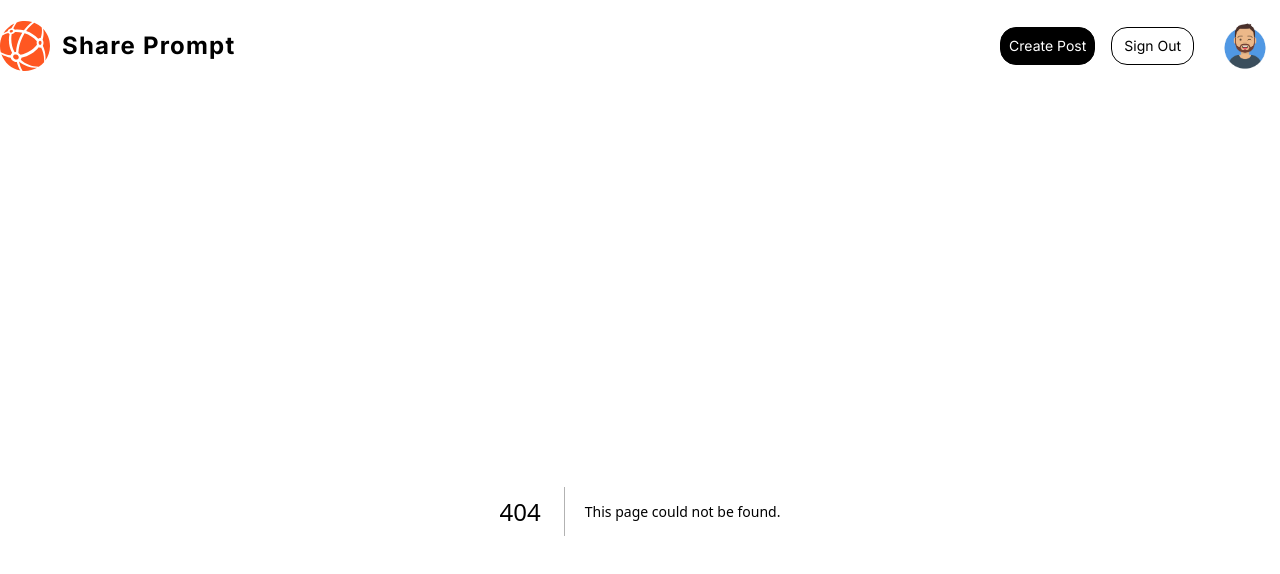
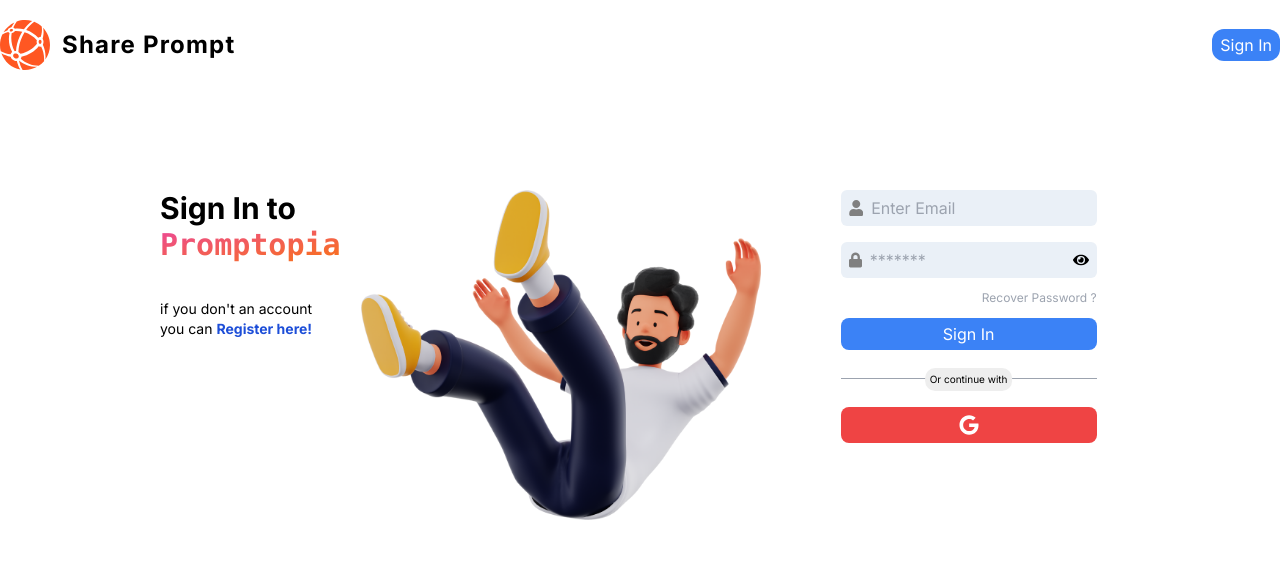
Before and after one commit to Joe-77/promptopia, a Next.js app: page /login in a window 1280 px wide. Before the commit this address had no page. Shown: the top 574 px of the page. Built offline with nearby package versions, Linux system fonts and the light colour scheme.

Commit message:
end signup page

```diff
--- a/src/app/globals.css
+++ b/src/app/globals.css
@@ -1,3 +1,19 @@
 @tailwind base;
 @tailwind components;
 @tailwind utilities;
+
+input[type="password"]::-ms-reveal {
+  display: none;
+}
+.another::before {
+  content: "Or continue with";
+  position: absolute;
+  top: -10px;
+  left: 50%;
+  transform: translateX(-50%);
+  z-index: 100;
+  background-color: #eee;
+  padding: 4px 5px;
+  font-size: 10px;
+  border-radius: 10px;
+}
--- /dev/null
+++ b/src/app/login/page.tsx
@@ -0,0 +1,37 @@
+import Link from "next/link";
+import logo from "../../../assets/images/login.png";
+import Image from "next/image";
+import Login from "@/components/Login";
+
+const login = () => {
+  return (
+    <section className="w-full mt-20 px-3 md:px-0 sm:w-3/4 m-auto flex flex-col items-center sm:items-start sm:flex-row max-md:gap-15 gap-20">
+      <div className="flex gap-5">
+        <div>
+          <h2 className="text-3xl font-bold">
+            Sign In to <br />{" "}
+            <span className="text-transparent bg-clip-text bg-gradient-to-br from-pink-500 to-orange-500 font-mono">
+              Promptopia
+            </span>
+          </h2>
+          <p className="text-sm mt-9 leading-5">
+            if you don't an account <br /> you can{" "}
+            <Link className="text-blue-700 font-bold" href="register">
+              Register here!
+            </Link>
+          </p>
+        </div>
+        <div>
+          <Image
+            className="w-60 max-lg:hidden md:w-[400px]"
+            src={logo}
+            alt="login"
+          />
+        </div>
+      </div>
+      <Login />
+    </section>
+  );
+};
+
+export default login;
--- /dev/null
+++ b/src/app/register/page.tsx
@@ -0,0 +1,37 @@
+import Link from "next/link";
+import logo from "../../../assets/images/login.png";
+import Image from "next/image";
+import Register from "@/components/Register";
+
+const register = () => {
+  return (
+    <section className="w-full mt-20 px-3 md:px-0 sm:w-3/4 m-auto flex flex-col items-center sm:items-start sm:flex-row max-md:gap-15 gap-20">
+      <div className="flex gap-5">
+        <div>
+          <h2 className="text-3xl font-bold">
+            Sign Up to <br />{" "}
+            <span className="text-transparent bg-clip-text bg-gradient-to-br from-pink-500 to-orange-500 font-mono">
+              Promptopia
+            </span>
+          </h2>
+          <p className="text-sm mt-9 leading-5">
+            if you have an account <br /> you can{" "}
+            <Link className="text-blue-700 font-bold" href="login">
+              Sign In now!
+            </Link>
+          </p>
+        </div>
+        <div>
+          <Image
+            className="w-60 max-lg:hidden md:w-[400px]"
+            src={logo}
+            alt="login"
+          />
+        </div>
+      </div>
+      <Register/>
+    </section>
+  );
+};
+
+export default register;
--- /dev/null
+++ b/src/components/Login.tsx
@@ -0,0 +1,46 @@
+"use client";
+import { FaUser, FaLock, FaEye, FaRegEyeSlash, FaGoogle } from "react-icons/fa";
+import { useState } from "react";
+import Link from "next/link";
+
+const Login = () => {
+  const [showPass, setShowPass] = useState(false);
+
+  return (
+    <form className="max-w-64">
+      <div className="w-full rounded-md px-2 flex  gap-2 items-center bg-[#EAF0F7]">
+        <FaUser color="gray" />
+        <input
+          className="w-full h-full outline-none bg-transparent py-2 rounded-md"
+          placeholder="Enter Email"
+          type="text"
+        />
+      </div>
+      <div className="w-full relative mt-4 rounded-md px-2 flex  gap-2 items-center bg-[#EAF0F7]">
+        <FaLock color="gray" />
+        <input
+          className="w-full h-full outline-none bg-transparent py-2 rounded-md"
+          placeholder="*******"
+          type={`${showPass ? "text" : "password"}`}
+        />
+        <span onClick={() => setShowPass(!showPass)} className="cursor-pointer">
+          {showPass ? <FaRegEyeSlash /> : <FaEye />}
+        </span>
+      </div>
+      <span className="text-xs flex justify-end mt-3 text-gray-400">
+        <Link href="reset-password">Recover Password ?</Link>
+      </span>
+      <button className="w-full text-center bg-blue-500 mt-3 py-1 text-white rounded-lg duration-500 hover:bg-blue-700">
+        Sign In
+      </button>
+      <div className="w-full h-[1px] bg-gray-400 mt-7 relative another"></div>
+      <div className="mt-7">
+        <div className="w-full cursor-pointer flex justify-center items-center gap-2 bg-red-500 py-2 rounded-lg text-xl text-white duration-500 hover:bg-red-700">
+          <FaGoogle />
+        </div>
+      </div>
+    </form>
+  );
+};
+
+export default Login;
--- a/src/components/Nav.tsx
+++ b/src/components/Nav.tsx
@@ -18,7 +18,8 @@
       </Link>
 
       {/* Mobile */}
-
+      {isLogin ? (
+        <>
           <div className="relative sm:hidden">
             <button onClick={() => setDropdown(!dropdown)}>
               <Image src={user} width={70} height={70} alt="user" />
@@ -58,6 +59,12 @@
               </Link>
             </button>
           </div>
+        </>
+      ) : (
+        <button className="bg-blue-500 px-2 py-1 rounded-xl text-white">
+          <Link href='/login'>Sign In</Link>
+        </button>
+      )}
     </nav>
   );
 };
--- /dev/null
+++ b/src/components/Register.tsx
@@ -0,0 +1,46 @@
+"use client";
+import { FaUser, FaLock, FaEye, FaRegEyeSlash, FaGoogle } from "react-icons/fa";
+import { useState } from "react";
+import Link from "next/link";
+import { IoMail } from "react-icons/io5";
+
+const Register = () => {
+  const [showPass, setShowPass] = useState(false);
+
+  return (
+    <form className="max-w-64">
+      <div className="w-full rounded-md px-2 flex  gap-2 items-center bg-[#EAF0F7]">
+        <FaUser color="gray" />
+        <input
+          className="w-full h-full outline-none bg-transparent py-2 rounded-md"
+          placeholder="User Name"
+          type="text"
+        />
+      </div>
+      <div className="w-full mt-4 rounded-md px-2 flex  gap-2 items-center bg-[#EAF0F7]">
+        <IoMail color="gray" />
+        <input
+          className="w-full h-full outline-none bg-transparent py-2 rounded-md"
+          placeholder="Enter Email"
+          type="text"
+        />
+      </div>
+      <div className="w-full relative mt-4 rounded-md px-2 flex  gap-2 items-center bg-[#EAF0F7]">
+        <FaLock color="gray" />
+        <input
+          className="w-full h-full outline-none bg-transparent py-2 rounded-md"
+          placeholder="*******"
+          type={`${showPass ? "text" : "password"}`}
+        />
+        <span onClick={() => setShowPass(!showPass)} className="cursor-pointer">
+          {showPass ? <FaRegEyeSlash /> : <FaEye />}
+        </span>
+      </div>
+      <button className="w-full text-center bg-blue-500 mt-3 py-1 text-white rounded-lg duration-500 hover:bg-blue-700">
+        Register
+      </button>
+    </form>
+  );
+};
+
+export default Register;
```
Also changed, not shown: assets/images/login.png (added). Lines whose indentation alone changed are shown as unchanged.
